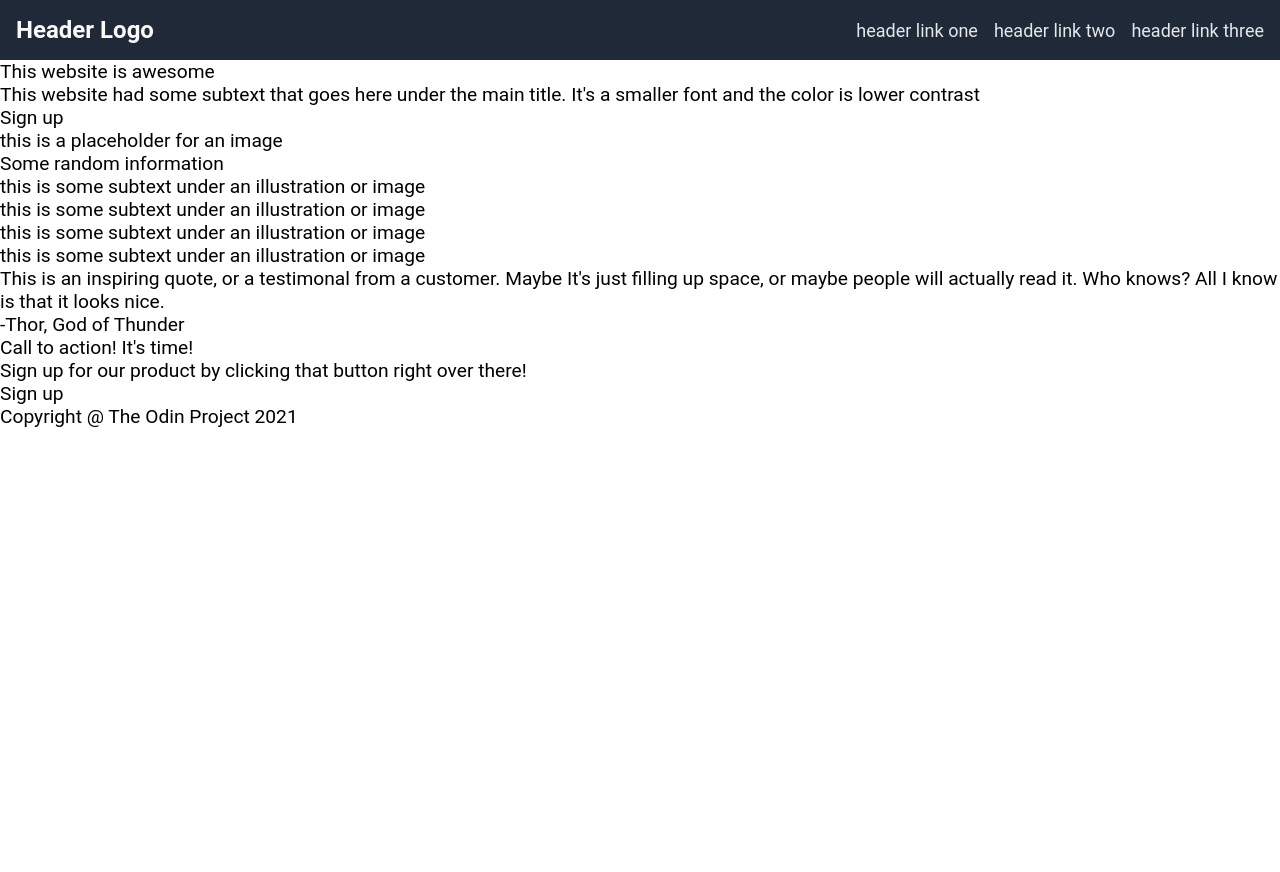
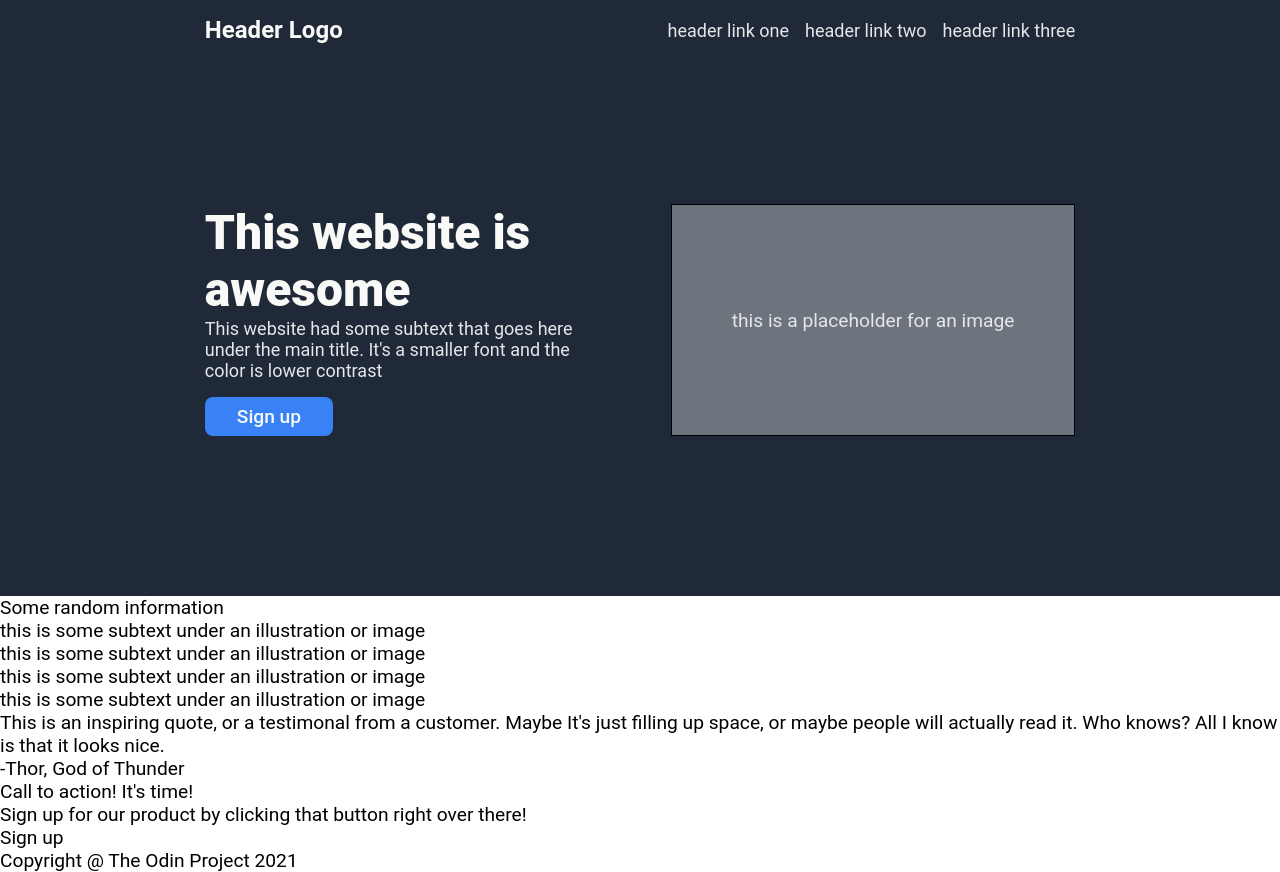
Before and after one commit to Kristinaa-dev/odin-landing-page, a plain HTML site: page index.html in a window 1280 px wide. Before the commit the page ends 800 px from the top, so only its background shows below. Drawn offline with Linux system fonts and the light colour scheme.

Commit message:
Work on hero of the website

```diff
--- a/style.css
+++ b/style.css
@@ -11,7 +11,8 @@ body {
     display: flex;
     justify-content: space-between;
     background-color: #1f2937;
-    padding: 16px;
+    padding: 16px 16vw;
+    flex: 1,1,auto;
     align-items: center;
 }
 a {
@@ -37,3 +38,51 @@ ul {
     color: #f9faf8;
     font-weight: bolder;
 }
+.sign-up{
+    background-color: #1f2937;
+    color: #f9faf8;
+    display: flex;
+    padding: 16vh 16vw;
+    margin: 0px;
+    justify-content: space-between;
+    gap: 32px;
+
+}
+.sign-up-content {
+    display: flex;
+    flex-direction: column;
+    flex: 1 1 50%;
+    margin: 16px;
+    margin-left: 0px;
+
+}
+.sign-up-title{
+    font-size: 48px;
+    font-weight: 800;
+}
+.sign-up-text{
+    font-size: 18px;
+    color: #e5e7eb;
+}
+.sign-up-button {
+    padding: 8px 32px;
+    background-color: #3882f6;
+    color: #f9faf8;
+    font-weight: 500;
+    margin: 16px 0px;
+    max-width: fit-content;
+    border-radius: 8px;
+}
+.sign-up-image{
+    display: flex;
+    border: 1px solid black;
+    flex: 1 1 50%;
+    margin: 16px;
+    margin-right: 0px;
+    margin-bottom: 32px;
+    text-align: center;
+    justify-content: center;
+    align-items: center;
+    color: #e5e7eb;
+    background-color: #6d747d;
+}
```
